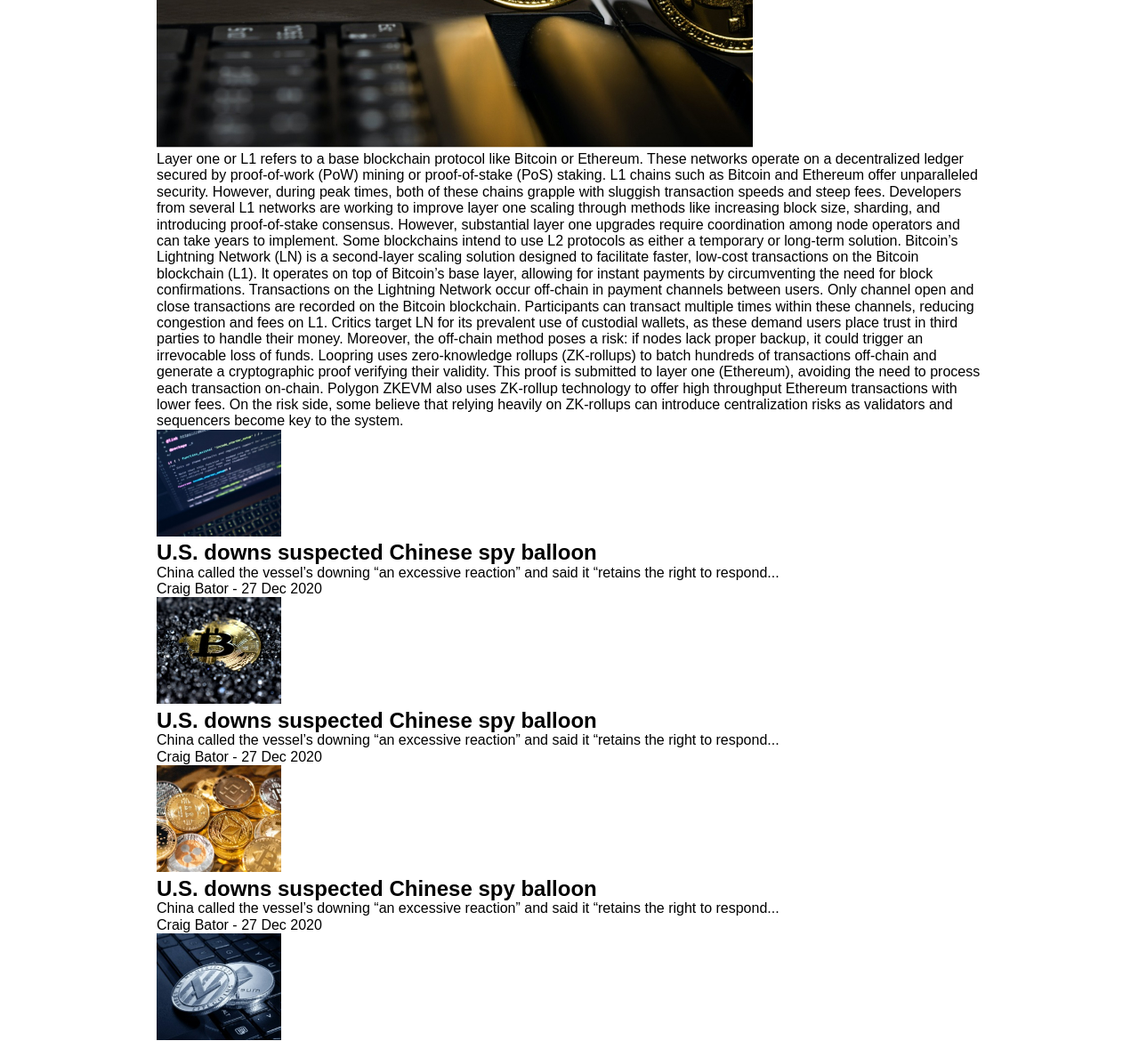
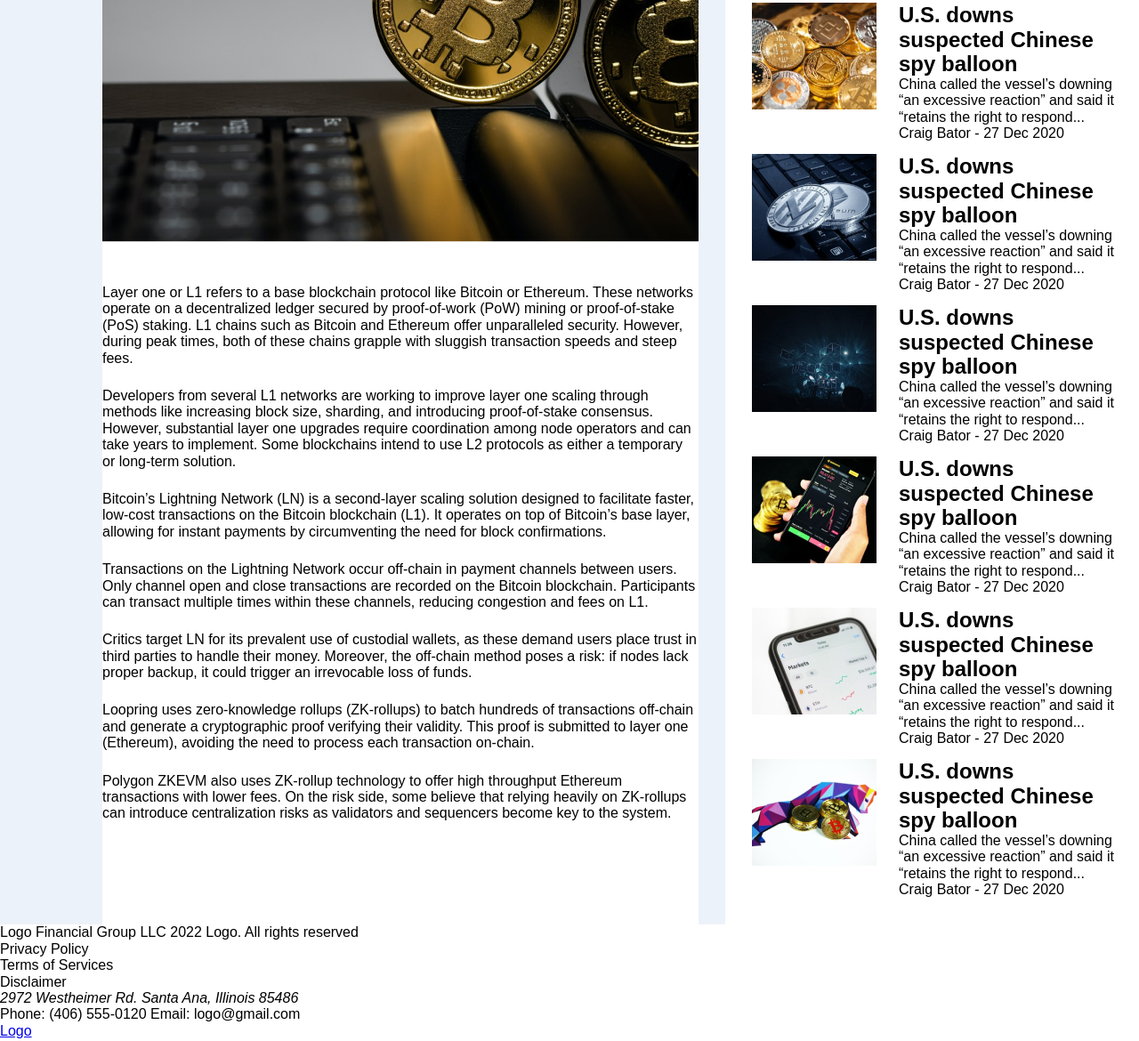
Before and after one commit to Rinya7/grid-news-page, a plain HTML site: page index.html in a window 1280 px wide. Shown: the part 495-1665 px from the top of the page at 89% size. Drawn offline with Linux system fonts and the light colour scheme; files whose address does not match are found by name.

Commit message:
main grig

```diff
--- a/index.html
+++ b/index.html
@@ -25,165 +25,202 @@
     </header>
     <main>
       <section>
-        <div class="container">
+        <div class="container general">
           <div class="main-news">
+            <p class="page">Cryptocurrencies > Bitcoin > News</p>
+
+            <div class="news-title">
               <h1>
                 The Scalability Solution: Understanding Layer One vs. Layer Two
                 Blockchains
               </h1>
               <div id="current_date_time_block"></div>
               <p>by Alex House</p>
+            </div>
+
             <img src="./img//main_news.jpg" alt="монета биткоин" />
+            <p class="description"></p>
             <p>
               Layer one or L1 refers to a base blockchain protocol like Bitcoin
               or Ethereum. These networks operate on a decentralized ledger
               secured by proof-of-work (PoW) mining or proof-of-stake (PoS)
               staking. L1 chains such as Bitcoin and Ethereum offer unparalleled
               security. However, during peak times, both of these chains grapple
-              with sluggish transaction speeds and steep fees. Developers from
-              several L1 networks are working to improve layer one scaling
-              through methods like increasing block size, sharding, and
-              introducing proof-of-stake consensus. However, substantial layer
-              one upgrades require coordination among node operators and can
-              take years to implement. Some blockchains intend to use L2
-              protocols as either a temporary or long-term solution. Bitcoin’s
-              Lightning Network (LN) is a second-layer scaling solution designed
-              to facilitate faster, low-cost transactions on the Bitcoin
-              blockchain (L1). It operates on top of Bitcoin’s base layer,
-              allowing for instant payments by circumventing the need for block
-              confirmations. Transactions on the Lightning Network occur
-              off-chain in payment channels between users. Only channel open and
-              close transactions are recorded on the Bitcoin blockchain.
-              Participants can transact multiple times within these channels,
-              reducing congestion and fees on L1. Critics target LN for its
-              prevalent use of custodial wallets, as these demand users place
-              trust in third parties to handle their money. Moreover, the
-              off-chain method poses a risk: if nodes lack proper backup, it
-              could trigger an irrevocable loss of funds. Loopring uses
-              zero-knowledge rollups (ZK-rollups) to batch hundreds of
-              transactions off-chain and generate a cryptographic proof
-              verifying their validity. This proof is submitted to layer one
-              (Ethereum), avoiding the need to process each transaction
-              on-chain. Polygon ZKEVM also uses ZK-rollup technology to offer
-              high throughput Ethereum transactions with lower fees. On the risk
+              with sluggish transaction speeds and steep fees.
+            </p>
+            <p>
+              Developers from several L1 networks are working to improve layer
+              one scaling through methods like increasing block size, sharding,
+              and introducing proof-of-stake consensus. However, substantial
+              layer one upgrades require coordination among node operators and
+              can take years to implement. Some blockchains intend to use L2
+              protocols as either a temporary or long-term solution.
+            </p>
+            <p>
+              Bitcoin’s Lightning Network (LN) is a second-layer scaling
+              solution designed to facilitate faster, low-cost transactions on
+              the Bitcoin blockchain (L1). It operates on top of Bitcoin’s base
+              layer, allowing for instant payments by circumventing the need for
+              block confirmations.
+            </p>
+            <p>
+              Transactions on the Lightning Network occur off-chain in payment
+              channels between users. Only channel open and close transactions
+              are recorded on the Bitcoin blockchain. Participants can transact
+              multiple times within these channels, reducing congestion and fees
+              on L1.
+            </p>
+            <p>
+              Critics target LN for its prevalent use of custodial wallets, as
+              these demand users place trust in third parties to handle their
+              money. Moreover, the off-chain method poses a risk: if nodes lack
+              proper backup, it could trigger an irrevocable loss of funds.
+            </p>
+            <p>
+              Loopring uses zero-knowledge rollups (ZK-rollups) to batch
+              hundreds of transactions off-chain and generate a cryptographic
+              proof verifying their validity. This proof is submitted to layer
+              one (Ethereum), avoiding the need to process each transaction
+              on-chain.
+            </p>
+            <p>
+              Polygon ZKEVM also uses ZK-rollup technology to offer high
+              throughput Ethereum transactions with lower fees. On the risk
               side, some believe that relying heavily on ZK-rollups can
               introduce centralization risks as validators and sequencers become
               key to the system.
             </p>
           </div>
-          <div class="list-news">
-            <ul>
-              <li>
+          <div class="news">
+            <h2>More News</h2>
+            <ul class="list-news">
+              <li class="list-item">
                 <img
                   src="./img/small_image_1.jpg"
                   alt="текст на моніторі"
                   width="140"
                   height="120"
                 />
+                <div>
                   <h2>U.S. downs suspected Chinese spy balloon</h2>
                   <p>
-                  China called the vessel’s downing “an excessive reaction” and
-                  said it “retains the right to respond...
+                    China called the vessel’s downing “an excessive reaction”
+                    and said it “retains the right to respond...
                   </p>
                   <p>Craig Bator - 27 Dec 2020</p>
+                </div>
               </li>
-              <li>
+              <li class="list-item">
                 <img
                   src="./img/small_image_2.jpg"
                   alt="монета біткоіна в піску"
                   width="140"
                   height="120"
                 />
+                <div>
                   <h2>U.S. downs suspected Chinese spy balloon</h2>
                   <p>
-                  China called the vessel’s downing “an excessive reaction” and
-                  said it “retains the right to respond...
+                    China called the vessel’s downing “an excessive reaction”
+                    and said it “retains the right to respond...
                   </p>
                   <p>Craig Bator - 27 Dec 2020</p>
+                </div>
               </li>
-              <li>
+              <li class="list-item">
                 <img
                   src="./img/small_image_3.jpg"
                   alt="кріпто монети "
                   width="140"
                   height="120"
                 />
+                <div>
                   <h2>U.S. downs suspected Chinese spy balloon</h2>
                   <p>
-                  China called the vessel’s downing “an excessive reaction” and
-                  said it “retains the right to respond...
+                    China called the vessel’s downing “an excessive reaction”
+                    and said it “retains the right to respond...
                   </p>
                   <p>Craig Bator - 27 Dec 2020</p>
+                </div>
               </li>
-              <li>
+              <li class="list-item">
                 <img
                   src="./img/small_image_4.jpg"
                   alt="дві кріпто монети на клавіатурі"
                   width="140"
                   height="120"
                 />
+                <div>
                   <h2>U.S. downs suspected Chinese spy balloon</h2>
                   <p>
-                  China called the vessel’s downing “an excessive reaction” and
-                  said it “retains the right to respond...
+                    China called the vessel’s downing “an excessive reaction”
+                    and said it “retains the right to respond...
                   </p>
                   <p>Craig Bator - 27 Dec 2020</p>
+                </div>
               </li>
-              <li>
+              <li class="list-item">
                 <img
                   src="./img/small_image_5.jpg"
                   alt="крістал "
                   width="140"
                   height="120"
                 />
+                <div>
                   <h2>U.S. downs suspected Chinese spy balloon</h2>
                   <p>
-                  China called the vessel’s downing “an excessive reaction” and
-                  said it “retains the right to respond...
+                    China called the vessel’s downing “an excessive reaction”
+                    and said it “retains the right to respond...
                   </p>
                   <p>Craig Bator - 27 Dec 2020</p>
+                </div>
               </li>
-              <li>
+              <li class="list-item">
                 <img
                   src="./img/small_image_6.jpg"
                   alt="фінансовий графік на мобільному екрані "
                   width="140"
                   height="120"
                 />
+                <div>
                   <h2>U.S. downs suspected Chinese spy balloon</h2>
                   <p>
-                  China called the vessel’s downing “an excessive reaction” and
-                  said it “retains the right to respond...
+                    China called the vessel’s downing “an excessive reaction”
+                    and said it “retains the right to respond...
                   </p>
                   <p>Craig Bator - 27 Dec 2020</p>
+                </div>
               </li>
-              <li>
+              <li class="list-item">
                 <img
                   src="./img/small_image_7.jpg"
                   alt="фінансові котировки "
                   width="140"
                   height="120"
                 />
+                <div>
                   <h2>U.S. downs suspected Chinese spy balloon</h2>
                   <p>
-                  China called the vessel’s downing “an excessive reaction” and
-                  said it “retains the right to respond...
+                    China called the vessel’s downing “an excessive reaction”
+                    and said it “retains the right to respond...
                   </p>
                   <p>Craig Bator - 27 Dec 2020</p>
+                </div>
               </li>
-              <li>
+              <li class="list-item">
                 <img
                   src="./img/small_image_8.jpg"
                   alt="біткоїн монети"
                   width="140"
                   height="120"
                 />
+                <div>
                   <h2>U.S. downs suspected Chinese spy balloon</h2>
                   <p>
-                  China called the vessel’s downing “an excessive reaction” and
-                  said it “retains the right to respond...
+                    China called the vessel’s downing “an excessive reaction”
+                    and said it “retains the right to respond...
                   </p>
                   <p>Craig Bator - 27 Dec 2020</p>
+                </div>
               </li>
             </ul>
           </div>
--- a/styles.css
+++ b/styles.css
@@ -15,11 +15,12 @@ ol {
   list-style: none;
 }
 
+/* ====================header================= */
 header {
   background-color: #000d1f;
 }
 .container {
-  max-width: 1158px;
+  max-width: 1400px;
   padding: 0px 115px;
   margin-left: auto;
   margin-right: auto;
@@ -45,6 +46,7 @@ header {
   grid-template-columns: repeat(6, 1fr);
   align-content: center;
   justify-items: center;
+  justify-self: end;
 }
 
 .nav-link {
@@ -56,3 +58,44 @@ header {
 a.nav-link:hover {
   color: #f2994a; /* Новый цвет текста при наведении курсора */
 }
+
+/* ================Main=============== */
+
+.general {
+  padding-top: 40px;
+  display: grid;
+  grid-template-columns: 670px 470px;
+  gap: 30px;
+  background-color: #ecf2fa;
+}
+.main-news {
+  background-color: #fff;
+  display: grid;
+  gap: 24px;
+  align-items: center;
+  align-content: start;
+}
+
+.page,
+.news-title,
+.description {
+  margin-left: 30px;
+  margin-right: 30px;
+}
+
+.news {
+  background-color: #fff;
+  padding: 30px;
+}
+
+.list-news {
+  display: grid;
+  grid-template-rows: repeat(7, 120px);
+  gap: 50px;
+}
+
+.list-item {
+  display: grid;
+  grid-template-columns: 140px 1fr;
+  gap: 25px;
+}
```
Lines whose indentation alone changed are shown as unchanged.
